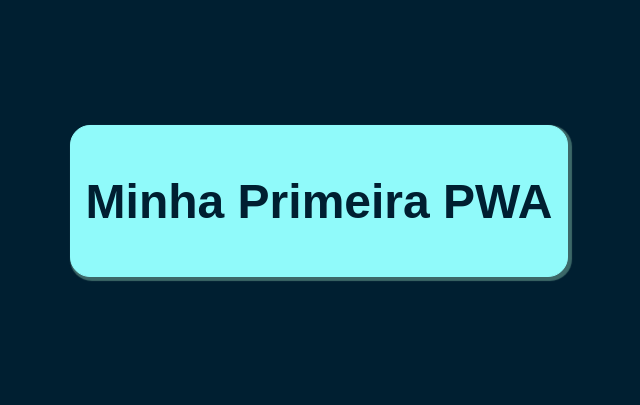
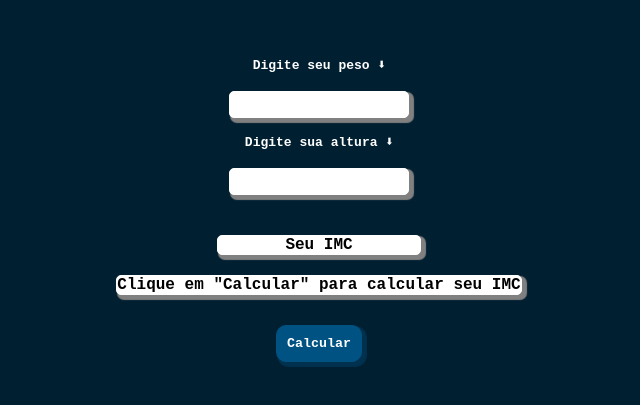
Before and after one commit to Wisk4s/primeira-pwa-app, a website: page index.html in a window 1280 px wide. Shown: the part 199-604 px from the top of the page, without its empty margins (321-961 px from the left). Drawn offline with Linux system fonts and the light colour scheme.

Commit message:
adicionado o css e javascript do IMC

```diff
--- a/css/style.css
+++ b/css/style.css
@@ -1,6 +1,7 @@
 body{
     font-family: sans-serif;
     background-color: rgb(0, 31, 49);
+    color: white;
 }
 
 html, .fullscreen{
@@ -13,16 +14,76 @@ html, .fullscreen{
     width: 100%;
 }
 
-.container{
+.inputaltura{
+    border: 1px solid white;
+    box-shadow: grey 3px 3px 1px 2px;
+    padding: 5px;
+    border-radius: 5px;
+    padding-bottom: 5px;
+    display: block;
     margin: auto;
-    border: 1px solid rgb(144, 250, 250);
-    background-color: rgb(144, 250, 250);
-    box-shadow: 2px 2px 1px 2px rgb(60, 104, 104);
-    padding: 15px;
-    border-radius: 20px;
+    font-family: monospace;
 }
 
-.title{
-    font-size: 3rem;
-    color: rgb(0, 31, 49);
+.inputpeso{
+    border: 1px solid white;
+    box-shadow: grey 3px 3px 1px 2px;
+    padding: 5px;
+    border-radius: 5px;
+    padding-bottom: 5px;
+    display: block;
+    margin: auto;
+    font-family: monospace;
 }
+
+.divIMC{
+    margin-top: 40px;
+    margin-bottom: 20px;
+}
+
+.titleIMC{
+    font-size: 1rem;
+    color: black;
+    text-align: center;
+    border: 1px solid white;
+    background-color: white;
+    box-shadow: grey 3px 3px 1px 2px;
+    border-radius: 5px;
+    width: 50%;
+    display: block;
+    margin: auto;
+    font-family: monospace;
+}
+
+.titleCalcular{
+    font-size: 1rem;
+    color: black;
+    text-align: center;
+    border: 1px solid white;
+    background-color: white;
+    box-shadow: rgb(128, 128, 128) 3px 3px 1px 2px;
+    border-radius: 5px;
+    font-family: monospace;
+}
+
+label{
+    display: flex;
+    justify-content: center;
+    font-weight: bold;
+    font-family: monospace;
+}
+
+button{
+    display: block;
+    margin: auto;
+    margin-top: 30px;
+    font-weight: bold;
+    border: 1px solid rgb(0, 82, 130);
+    background-color: rgb(0, 82, 130);
+    padding: 10px;
+    border-radius: 10px;
+    box-shadow: rgb(0, 49, 78) 3px 3px 1px 2px;
+    color: white;
+    font-family: monospace;
+    cursor: pointer;
+}
--- a/index.html
+++ b/index.html
@@ -14,8 +14,21 @@
         <script src='./js/js.js'></script>
     </head>
     <body>
-        <div class="container">
-            <h1 class="title">Minha Primeira PWA</h1>
+        <form method="post" action="">
+            <p><label for="txtPeso">Digite seu peso ⬇</label><br/>
+               <input type="text" class="inputpeso" id="txtPeso"/></p>
+            <p>
+              <label for="txtAltura">Digite sua altura ⬇</label><br/>
+              <input type="text" class="inputaltura" id="txtAltura"/>
+          </p>
+        </form>
+
+        <div class="divIMC">
+            <h1 class="titleIMC" id="resultado">Seu IMC</h1>
         </div>
+
+        <h1 class="titleCalcular" id="diagnostico">Clique em "Calcular" para calcular seu IMC</h1>
+
+        <button onclick="calcularIMC()">Calcular</button>
     </body>
     </html>
--- a/js/js.js
+++ b/js/js.js
@@ -4,3 +4,44 @@ window.onload = () => {
         navigator.serviceWorker.register("./sw.js");
     }
 };
+
+function calcularIMC(){
+    var peso = parseFloat(document.getElementById("txtPeso").value,10);
+    var altura = parseFloat(document.getElementById("txtAltura").value,10);
+    var imc = peso/(altura*altura);
+
+    document.getElementById("resultado").innerHTML="IMC:"+imc.toFixed(2);
+
+    if(imc<=18){
+        document.getElementById("diagnostico").style.color="blue"
+        document.getElementById("diagnostico").innerHTML=("Abaixo do peso")
+        document.getElementById("diagnostico").style.backgroundColor="lightblue"
+        document.getElementById("diagnostico").style.border="lightblue"
+        document.getElementById("diagnostico").style.boxShadow="blue 3px 3px 1px 2px"
+    }
+
+    if(imc>=18 && imc<25){
+        document.getElementById("diagnostico").style.color="green"
+        document.getElementById("diagnostico").innerHTML=("Na média")
+        document.getElementById("diagnostico").style.backgroundColor="lightgreen"
+        document.getElementById("diagnostico").style.border="lightgreen"
+        document.getElementById("diagnostico").style.boxShadow="green 3px 3px 1px 2px"
+
+    }
+
+    if(imc>=24 && imc<30){
+        document.getElementById("diagnostico").style.color="red"
+        document.getElementById("diagnostico").innerHTML=("Acima do peso")
+        document.getElementById("diagnostico").style.backgroundColor="pink"
+        document.getElementById("diagnostico").style.border="pink"
+        document.getElementById("diagnostico").style.boxShadow="red 3px 3px 1px 2px"
+    }
+
+    if(imc>=30){
+        document.getElementById("diagnostico").style.color="darkred"
+        document.getElementById("diagnostico").innerHTML=("Obesidade mórbida")
+        document.getElementById("diagnostico").style.backgroundColor="pink"
+        document.getElementById("diagnostico").style.border="pink"
+        document.getElementById("diagnostico").style.boxShadow="darkred 3px 3px 1px 2px"
+    }
+}
```
Also changed, not shown: images/gQLIJkN.png.
